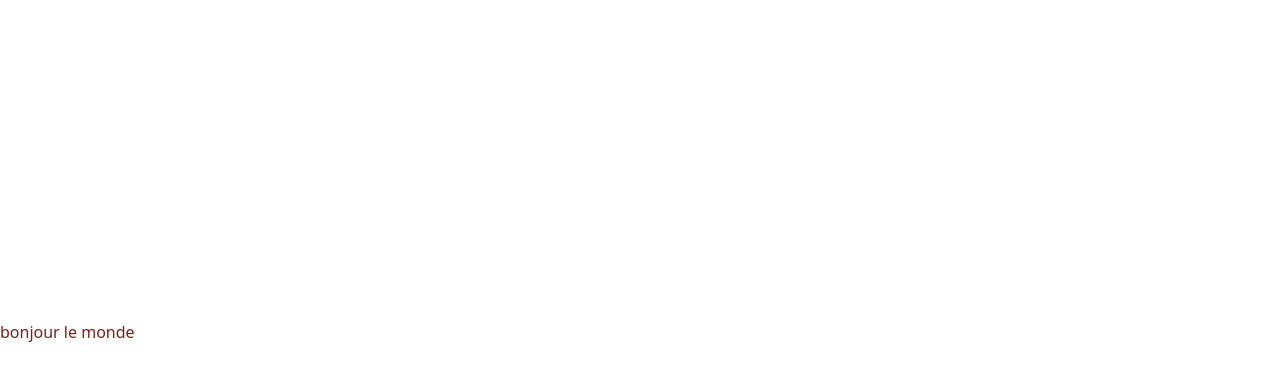
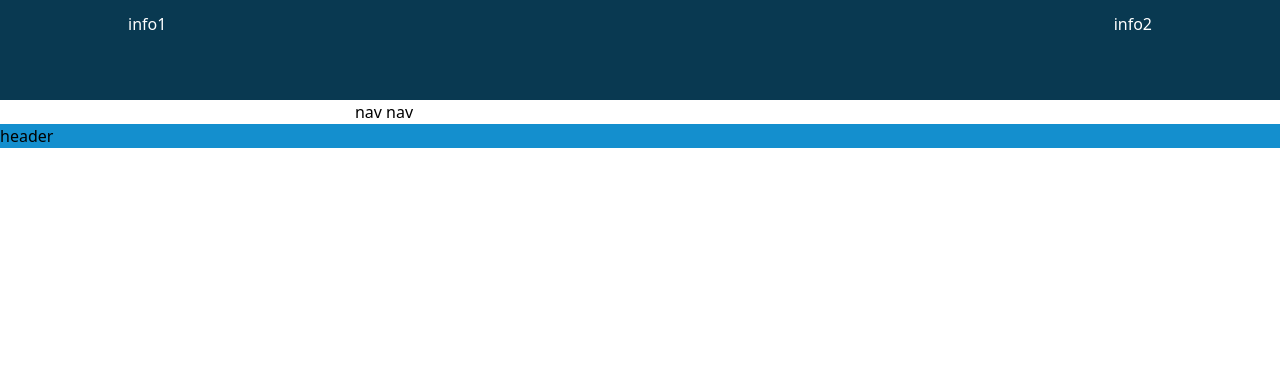
Before and after one commit to DanielCiroy/TailwindTest, a website: page src/index.html in a window 1280 px wide. Drawn offline with Linux system fonts and the light colour scheme.

Commit message:
exo site skynet avec tailwind

```diff
--- a/src/index.html
+++ b/src/index.html
@@ -9,7 +9,20 @@
 </head>
 
 <body>
-    <h1 class="pt-80 text-red-900">bonjour le monde</h1>
+    <div id="main">
+        <div class="bg-blue2 flex justify-between px-[10%] h-[100px] pt-3 text-white">
+            <div class="ifos">
+                info1
+            </div>
+            <div class="reseaux">
+                info2
+            </div>
+        </div>
+        <div class="bg-white w-[60%] flex justify-center">nav
+            nav
+        </div>
+        <div class="bg-blue1">header</div>
+    </div>
 </body>
 
 </html>
--- a/tailwind.config.js
+++ b/tailwind.config.js
@@ -2,6 +2,15 @@
 module.exports = {
   content: ["./src/**/*.{html,js}"],
   theme: {
+    colors: {
+      'black': '#000000',
+      'white': '#ffffff',
+      'blue1': '#148fce',
+      'blue2': '#093951',
+
+    },
+
+
     extend: {},
   },
   plugins: [],
```
Also changed, not shown: src/css/output.css.
